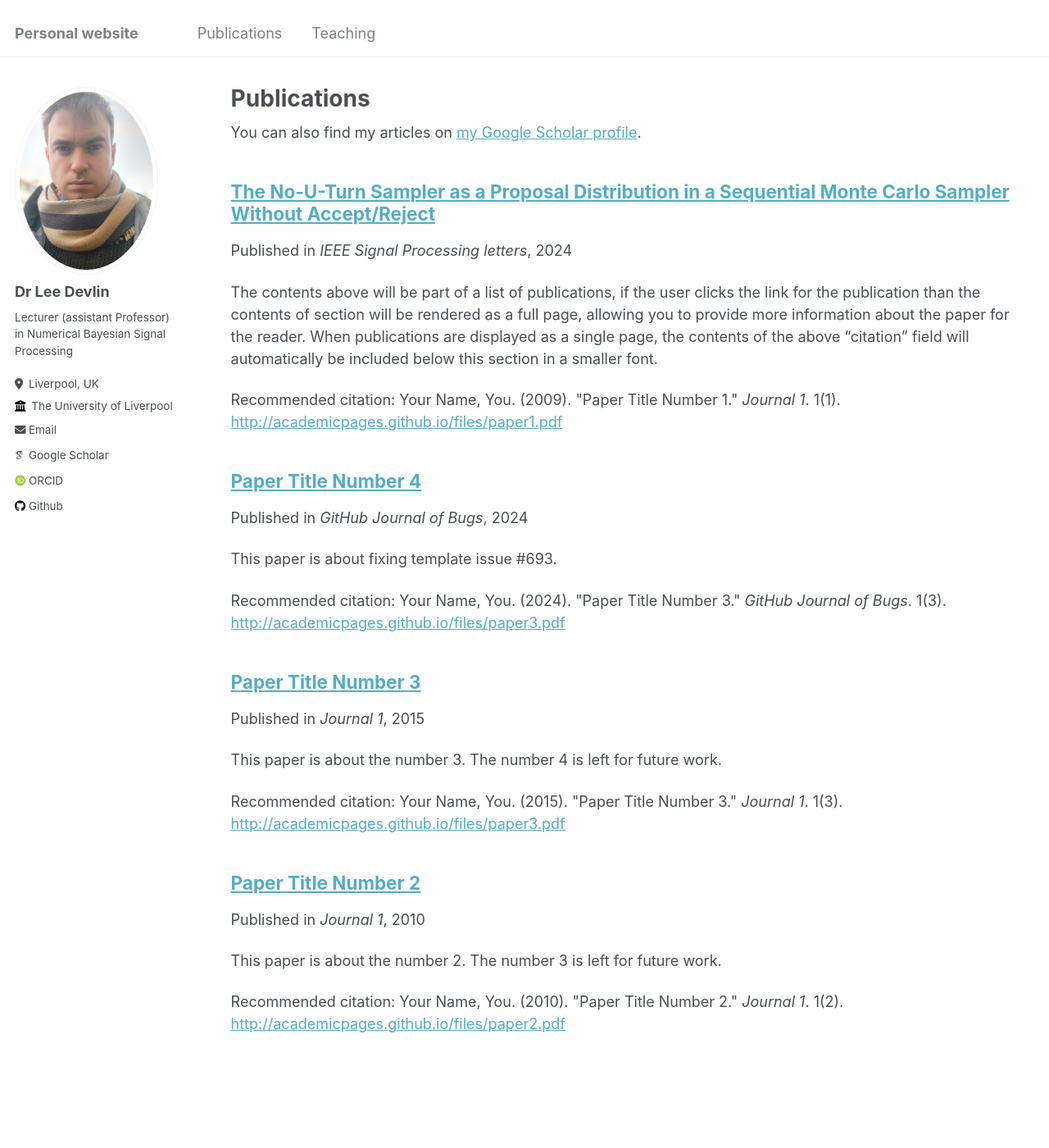
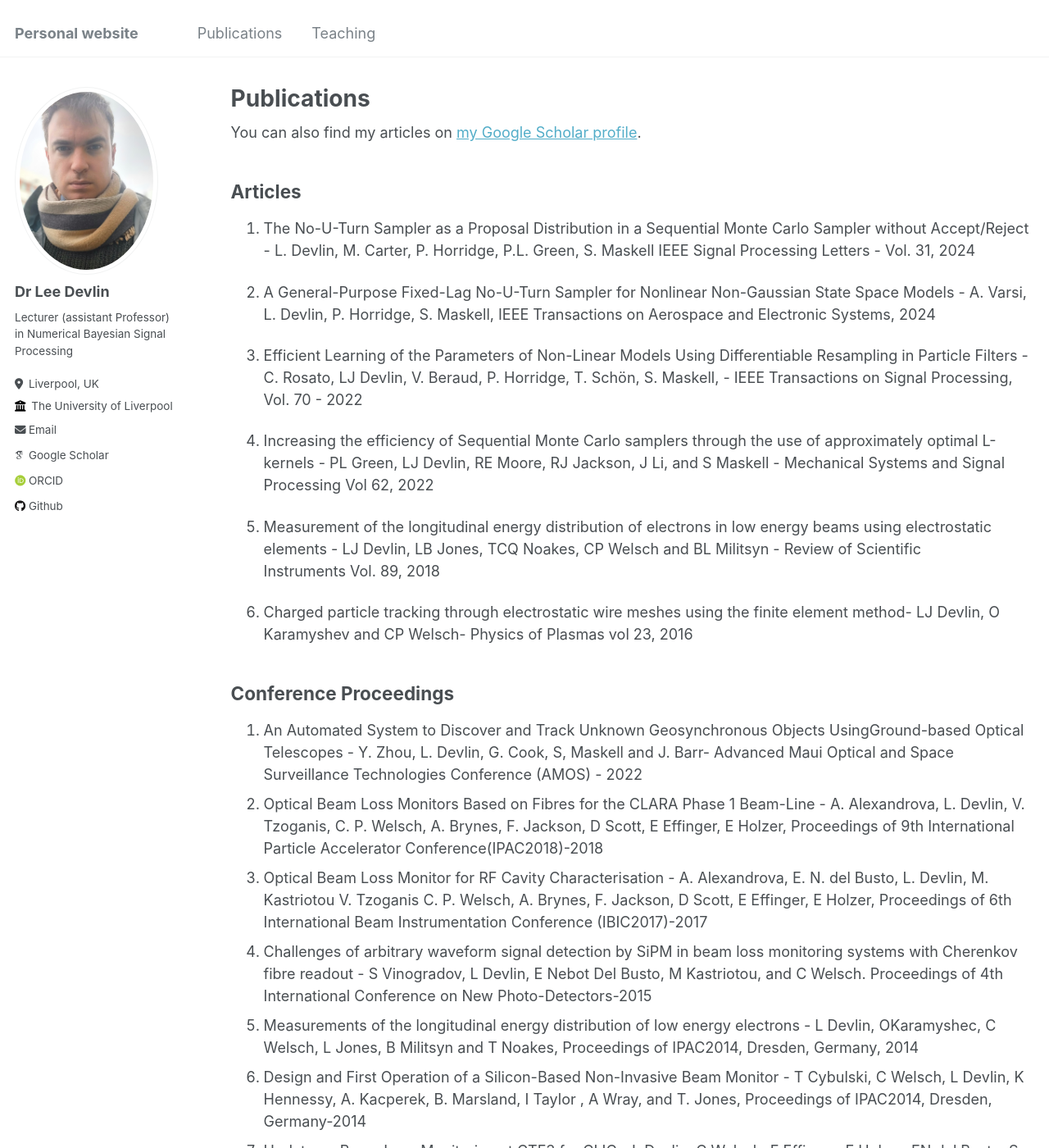
Before and after one commit to LJDevlin/LJDevlin.github.io, a Jekyll site: the page built from _pages/publications.md, in a window 1280 px wide and 1400 px high. Shown: the whole window at 82% size. Built offline with Jekyll 4.4.1, drawn with Linux system fonts in a browser that asks for light colours; some web fonts are replaced; some of the changed text lies outside the part shown.

Commit message:
Updated publications

```diff
--- a/_pages/publications.md
+++ b/_pages/publications.md
@@ -11,6 +11,30 @@ author_profile: true
 
 {% include base_path %}
 
-{% for post in site.publications reversed %}
-  {% include archive-single.html %}
-{% endfor %}
+## Articles
+
+1. The No-U-Turn Sampler as a Proposal Distribution in a Sequential Monte Carlo Sampler without Accept/Reject - L. Devlin, M. Carter, P. Horridge, P.L. Green, S. Maskell
+IEEE Signal Processing Letters - Vol. 31, 2024
+
+1. A General-Purpose Fixed-Lag No-U-Turn Sampler for Nonlinear Non-Gaussian State Space Models - A. Varsi, L. Devlin, P. Horridge, S. Maskell, IEEE Transactions on Aerospace and Electronic Systems, 2024
+
+1. Efficient Learning of the Parameters of Non-Linear Models Using Differentiable Resampling in Particle Filters - C. Rosato, LJ Devlin, V. Beraud, P. Horridge, T. Schön, S. Maskell, - IEEE Transactions on Signal Processing, Vol. 70 - 2022
+
+1. Increasing the efficiency of Sequential Monte Carlo samplers through the use of approximately optimal L-kernels - PL Green, LJ Devlin, RE Moore, RJ Jackson, J Li, and S Maskell - Mechanical Systems and Signal Processing Vol 62, 2022
+
+1. Measurement of the longitudinal energy distribution of electrons in low energy beams using electrostatic elements - LJ Devlin, LB Jones, TCQ Noakes, CP Welsch and BL Militsyn  - Review of Scientific Instruments Vol. 89, 2018
+
+1. Charged particle tracking through electrostatic wire meshes using the finite element method- LJ Devlin, O Karamyshev and CP Welsch- Physics of Plasmas vol 23, 2016
+
+## Conference Proceedings
+1. An Automated System to Discover and Track Unknown Geosynchronous Objects UsingGround-based Optical Telescopes - Y. Zhou, L. Devlin, G. Cook, S, Maskell and J. Barr- Advanced Maui Optical and Space Surveillance Technologies Conference (AMOS) - 2022
+1. Optical Beam Loss Monitors Based on Fibres for the CLARA Phase 1 Beam-Line - A. Alexandrova, L. Devlin, V. Tzoganis, C. P. Welsch, A. Brynes, F. Jackson, D Scott, E Effinger, E Holzer, Proceedings of 9th International Particle Accelerator Conference(IPAC2018)-2018
+1. Optical Beam Loss Monitor for RF Cavity Characterisation - A. Alexandrova, E. N. del Busto, L. Devlin, M. Kastriotou V. Tzoganis C. P. Welsch, A. Brynes, F. Jackson, D Scott, E Effinger, E Holzer, Proceedings of 6th International Beam Instrumentation Conference (IBIC2017)-2017
+1. Challenges of arbitrary waveform signal detection by SiPM in beam loss monitoring systems with Cherenkov fibre readout - S Vinogradov, L Devlin, E Nebot Del Busto, M Kastriotou, and C Welsch. Proceedings of 4th International Conference on New Photo-Detectors-2015
+1. Measurements of the longitudinal energy distribution of low energy electrons - L Devlin, OKaramyshec, C Welsch, L Jones, B Militsyn and T Noakes, Proceedings of IPAC2014, Dresden, Germany, 2014
+1. Design and First Operation of a Silicon-Based Non-Invasive Beam Monitor - T Cybulski, C Welsch, L Devlin, K Hennessy, A. Kacperek, B. Marsland, I Taylor , A Wray, and T. Jones, Proceedings of IPAC2014, Dresden, Germany-2014
+1. Update on Beam Loss Monitoring at CTF3 for CLIC - L Devlin, C Welsch, E Effinger, E Holzer, EN del Busto, S Mallows, E Branger - Proceedings of IBIC2013, Oxford, UK-2013
+1. Spectroscopic Characterization of Novel Silicon Photomultipliers - M. Panniello, L Devlin. P Finocchiaro, A Pappalardo, and C Welsch - Proceedings of BIW2012, -2012
+
+## Preprints
+1. The No-U-Turn sampler as a proposal distribution in a sequential Monte Carlo sampler with a near-optimal L-kernel - L. Devlin, M. Carter, P. Horridge, P.L. Green, S. Maskell, 2021
```
